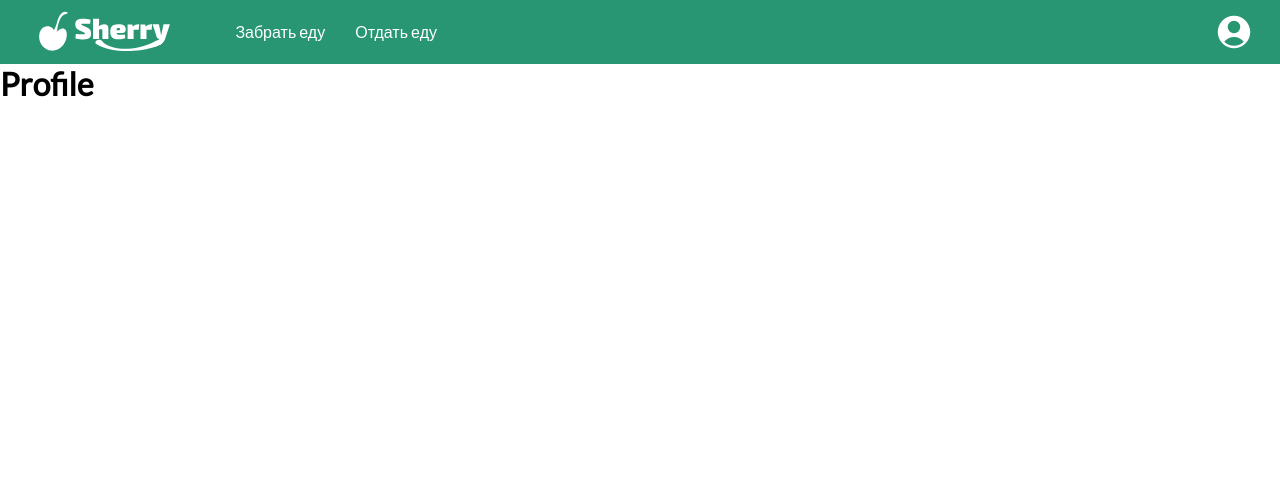
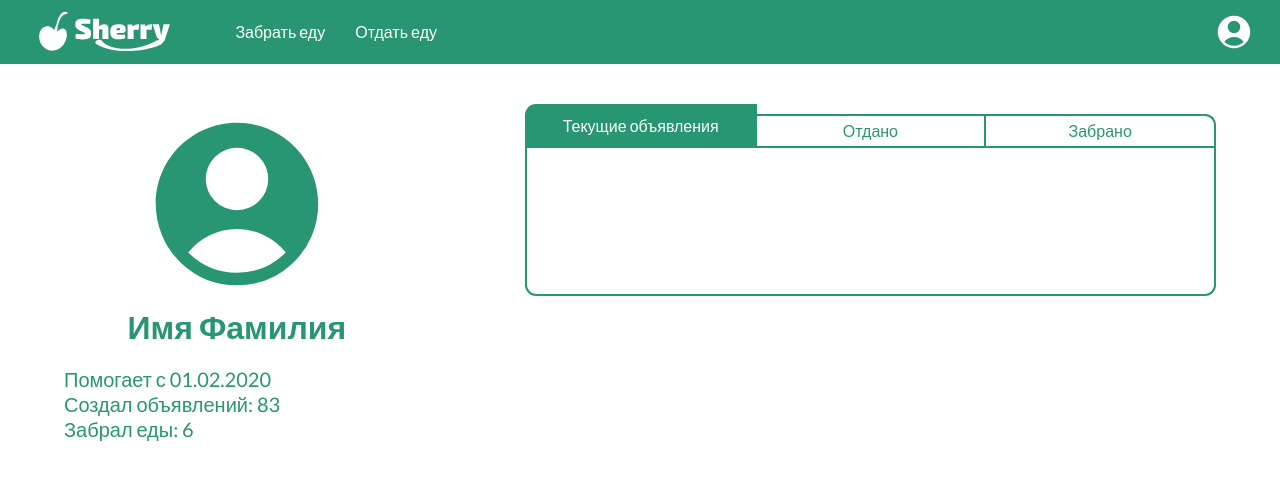
Before and after one commit to DimaDanilov/food-sherry, a Next.js app: page /profile in a window 1280 px wide. Shown: the top 480 px of the page. Built offline with nearby package versions, Linux system fonts and the light colour scheme.

Commit message:
profile page created

```diff
--- a/src/components/screens/product/Product.tsx
+++ b/src/components/screens/product/Product.tsx
@@ -1,4 +1,4 @@
-import { productData } from "@/fake-data/productData";
+import { productFakeData } from "@/fake-data/productData";
 import { FoodItem } from "@/models/FoodItem";
 import { COLORS, FONT_SIZE, FONT_WEIGHT } from "@/styles/globalStyles";
 import Button from "@/ui/Button";
@@ -16,7 +16,7 @@ import {
 import styled from "styled-components";
 
 export default function ProductScreen() {
-  const foodItem: FoodItem = productData;
+  const foodItem: FoodItem = productFakeData;
 
   const handleClick = () => console.log("click");
 
--- a/src/components/screens/profile/Profile.tsx
+++ b/src/components/screens/profile/Profile.tsx
@@ -1,3 +1,130 @@
+import { userFakeData } from "@/fake-data/userData";
+import { IUserData } from "@/models/UserData";
+import { COLORS, FONT_SIZE, FONT_WEIGHT } from "@/styles/globalStyles";
+import { Container } from "@/ui/Container";
+import { useRouter } from "next/router";
+import { HiUserCircle } from "react-icons/hi2";
+import styled from "styled-components";
+import { useEffect, useState } from "react";
+
 export default function ProfileScreen() {
-  return <h1>Profile</h1>;
+  const router = useRouter();
+  const userData: IUserData = userFakeData;
+  const [productsToShow, setProductsToShow] = useState<string | undefined>(
+    undefined
+  );
+
+  useEffect(() => {
+    if (!router.isReady) return;
+    const ads = router.query.ads;
+    if (ads === "given" || ads === "taken") {
+      setProductsToShow(ads);
+    } else {
+      setProductsToShow("open");
+    }
+  }, [router.isReady, router.query]);
+
+  const handleClick = (query: string) => {
+    router.push(
+      query
+        ? {
+            pathname: "/profile",
+            query: { ads: query },
+          }
+        : "/profile"
+    );
+  };
+
+  return (
+    <ProfileContainer>
+      <ProfileInfo>
+        <ProfileBriefData>
+          <HiUserCircle fontSize={200} width="10px" color={COLORS.mainColor} />
+          <h1>
+            {userData.name} {userData.surname}
+          </h1>
+        </ProfileBriefData>
+        <InfoDetails>Помогает с {userData.registrationDate}</InfoDetails>
+        <InfoDetails>Создал объявлений: {userData.adsCreated}</InfoDetails>
+        <InfoDetails>Забрал еды: {userData.adsTaken}</InfoDetails>
+      </ProfileInfo>
+
+      <ProductsTable>
+        <ProductsHeader>
+          <HeaderEl
+            active={productsToShow === "open"}
+            onClick={() => handleClick("")}
+          >
+            Текущие объявления
+          </HeaderEl>
+          <HeaderEl
+            active={productsToShow === "given"}
+            onClick={() => handleClick("given")}
+          >
+            Отдано
+          </HeaderEl>
+          <HeaderEl
+            active={productsToShow === "taken"}
+            onClick={() => handleClick("taken")}
+          >
+            Забрано
+          </HeaderEl>
+        </ProductsHeader>
+        <ProductsContainer></ProductsContainer>
+      </ProductsTable>
+    </ProfileContainer>
+  );
 }
+
+const ProfileContainer = styled(Container)`
+  display: flex;
+  justify-content: space-between;
+`;
+const ProfileInfo = styled.div`
+  width: 30%;
+  color: ${COLORS.mainColor};
+`;
+const ProfileBriefData = styled.div`
+  width: 80%;
+  margin: 0 auto 20px;
+  text-align: center;
+`;
+const ProductsTable = styled.div`
+  width: 60%;
+`;
+const InfoDetails = styled.h3`
+  font-size: ${FONT_SIZE.h3};
+  font-weight: ${FONT_WEIGHT.h3};
+`;
+
+const ProductsHeader = styled.div`
+  display: flex;
+  align-items: end;
+  div:nth-child(1) {
+    border-radius: 11px 0 0 0;
+  }
+  div:nth-child(2) {
+    border-left-style: none;
+    border-right-style: none;
+  }
+  div:nth-last-child(1) {
+    border-radius: 0 11px 0 0;
+  }
+`;
+const HeaderEl = styled.div<{ active?: boolean }>`
+  border: 2px solid ${COLORS.mainColor};
+  border-bottom-style: none;
+  padding: ${(props) => (props.active ? "10px 5px" : "5px")};
+  background-color: ${(props) =>
+    props.active ? COLORS.mainColor : "transparent"};
+  color: ${(props) => (props.active ? COLORS.white : COLORS.mainColor)};
+  flex: 1;
+  height: min-content;
+  text-align: center;
+  cursor: pointer;
+`;
+const ProductsContainer = styled.div`
+  border: 2px solid ${COLORS.mainColor};
+  border-radius: 0 0 11px 11px;
+  min-height: 150px;
+`;
--- a/src/components/screens/save-food/SaveFood.tsx
+++ b/src/components/screens/save-food/SaveFood.tsx
@@ -1,5 +1,5 @@
 import Paginator from "./paginator/Paginator";
-import { foodArray } from "@/fake-data/foodArray";
+import { foodFakeArray } from "@/fake-data/foodArray";
 import { FoodItem } from "@/models/FoodItem";
 import { COLORS } from "@/styles/globalStyles";
 import { Container } from "@/ui/Container";
@@ -9,7 +9,7 @@ import styled from "styled-components";
 import FoodCard from "./card/FoodCard";
 
 export default function SaveFoodScreen() {
-  const foodItems: FoodItem[] = foodArray;
+  const foodItems: FoodItem[] = foodFakeArray;
 
   const foodCards = foodItems.map((f) => {
     return <FoodCard key={f.id} food={f} />;
--- a/src/fake-data/foodArray.ts
+++ b/src/fake-data/foodArray.ts
@@ -1,6 +1,6 @@
 import { FoodItem } from "@/models/FoodItem";
 
-export const foodArray: FoodItem[] = [
+export const foodFakeArray: FoodItem[] = [
   {
     id: "1",
     title: "Хлеб",
@@ -14,6 +14,7 @@ export const foodArray: FoodItem[] = [
     location: "ул. Пушкина, д. 7",
     phone: "+79031112233",
     imageSrc: "/images/landing_background.jpg",
+    status: "open",
   },
   {
     id: "2",
@@ -28,6 +29,7 @@ export const foodArray: FoodItem[] = [
     location: "ул. Кукушкина, д. 10",
     phone: "+79031112233",
     imageSrc: "/images/landing_background.jpg",
+    status: "open",
   },
   {
     id: "3",
@@ -42,6 +44,7 @@ export const foodArray: FoodItem[] = [
     location: "ул. Таганская, д. 15",
     phone: "+79031112233",
     imageSrc: "/images/landing_background.jpg",
+    status: "open",
   },
   {
     id: "4",
@@ -56,6 +59,7 @@ export const foodArray: FoodItem[] = [
     location: "ул. Тверская, д. 28",
     phone: "+79031112233",
     imageSrc: "/images/landing_background.jpg",
+    status: "open",
   },
   {
     id: "5",
@@ -70,6 +74,7 @@ export const foodArray: FoodItem[] = [
     location: "ул. Поповича, д. 5",
     phone: "+79031112233",
     imageSrc: "/images/landing_background.jpg",
+    status: "open",
   },
   {
     id: "6",
@@ -84,6 +89,7 @@ export const foodArray: FoodItem[] = [
     location: "ул. Ревягина, д. 25",
     phone: "+79031112233",
     imageSrc: "/images/landing_background.jpg",
+    status: "open",
   },
   {
     id: "7",
@@ -98,6 +104,7 @@ export const foodArray: FoodItem[] = [
     location: "ул. Пушкина, д. 7",
     phone: "+79031112233",
     imageSrc: "/images/landing_background.jpg",
+    status: "closed",
   },
   {
     id: "8",
@@ -112,6 +119,7 @@ export const foodArray: FoodItem[] = [
     location: "ул. Кукушкина, д. 10",
     phone: "+79031112233",
     imageSrc: "/images/landing_background.jpg",
+    status: "open",
   },
   {
     id: "9",
@@ -126,6 +134,7 @@ export const foodArray: FoodItem[] = [
     location: "ул. Таганская, д. 15",
     phone: "+79031112233",
     imageSrc: "/images/landing_background.jpg",
+    status: "reserved",
   },
   {
     id: "10",
@@ -140,6 +149,7 @@ export const foodArray: FoodItem[] = [
     location: "ул. Тверская, д. 28",
     phone: "+79031112233",
     imageSrc: "/images/landing_background.jpg",
+    status: "closed",
   },
   {
     id: "11",
@@ -154,6 +164,7 @@ export const foodArray: FoodItem[] = [
     location: "ул. Поповича, д. 5",
     phone: "+79031112233",
     imageSrc: "/images/landing_background.jpg",
+    status: "open",
   },
   {
     id: "12",
@@ -168,5 +179,6 @@ export const foodArray: FoodItem[] = [
     location: "ул. Ревягина, д. 25",
     phone: "+79031112233",
     imageSrc: "/images/landing_background.jpg",
+    status: "reserved",
   },
 ];
--- a/src/fake-data/productData.ts
+++ b/src/fake-data/productData.ts
@@ -1,6 +1,6 @@
 import { FoodItem } from "@/models/FoodItem";
 
-export const productData: FoodItem = {
+export const productFakeData: FoodItem = {
   id: "1",
   title: "Хлеб",
   author: "Дмитрий Джаваскриптович",
@@ -13,4 +13,5 @@ export const productData: FoodItem = {
   location: "ул. Пушкина, д. 7",
   phone: "+79031112233",
   imageSrc: "/images/landing_background.jpg",
+  status: "open",
 };
--- /dev/null
+++ b/src/fake-data/userData.ts
@@ -0,0 +1,11 @@
+import { IUserData } from "@/models/UserData";
+import { foodFakeArray } from "./foodArray";
+
+export const userFakeData: IUserData = {
+  name: "Имя",
+  surname: "Фамилия",
+  registrationDate: "01.02.2020",
+  adsCreated: 83,
+  adsTaken: 6,
+  ads: foodFakeArray,
+};
--- a/src/models/FoodItem.tsx
+++ b/src/models/FoodItem.tsx
@@ -10,4 +10,5 @@ export interface FoodItem {
   location: string;
   phone: string;
   imageSrc: string;
+  status: "open" | "reserved" | "closed";
 }
--- /dev/null
+++ b/src/models/UserData.ts
@@ -0,0 +1,10 @@
+import { FoodItem } from "@/models/FoodItem";
+
+export interface IUserData {
+  name: string;
+  surname: string;
+  registrationDate: string;
+  adsCreated: number;
+  adsTaken: number;
+  ads: Array<FoodItem>;
+}
--- a/src/styles/globalStyles.ts
+++ b/src/styles/globalStyles.ts
@@ -8,6 +8,7 @@ export const lato = Lato({
 export const FONT_SIZE = {
   h1: "32px",
   h2: "24px",
+  h3: "20px",
   input: "18px",
   p: "16px",
 };
@@ -15,6 +16,7 @@ export const FONT_SIZE = {
 export const FONT_WEIGHT = {
   h1: "400",
   h2: "300",
+  h3: "200",
 };
 
 export const COLORS = {
```
